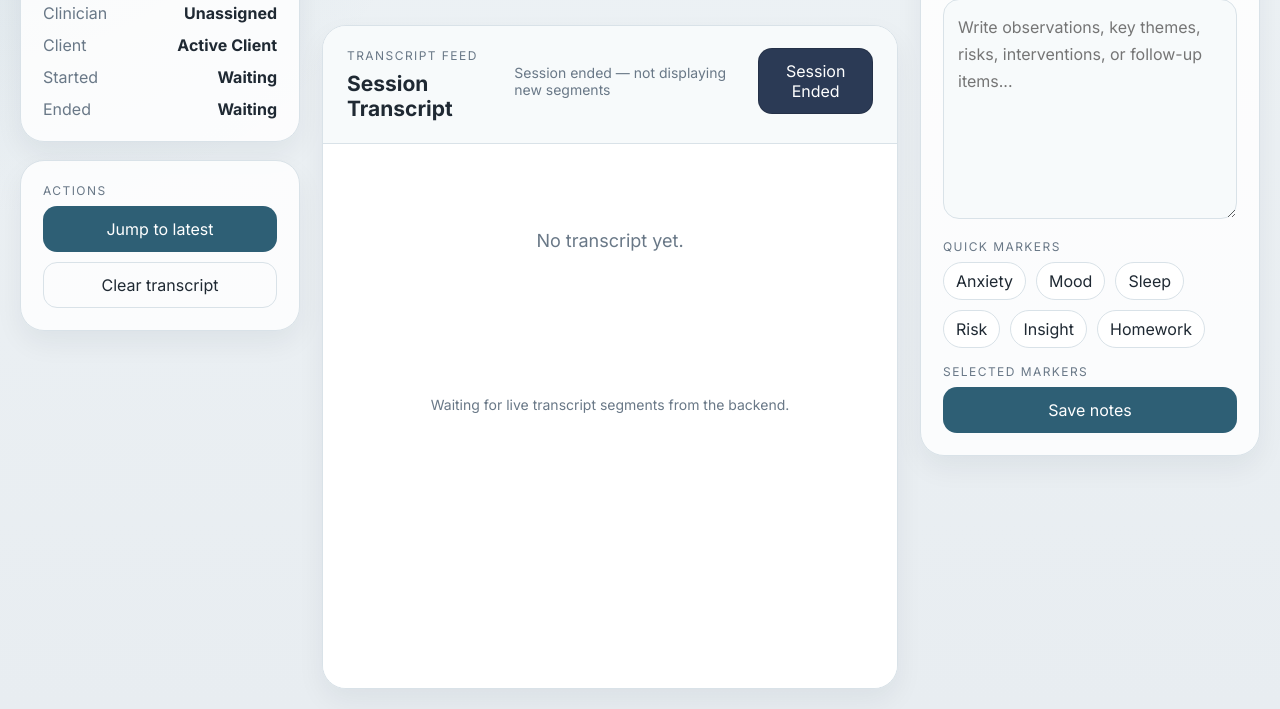
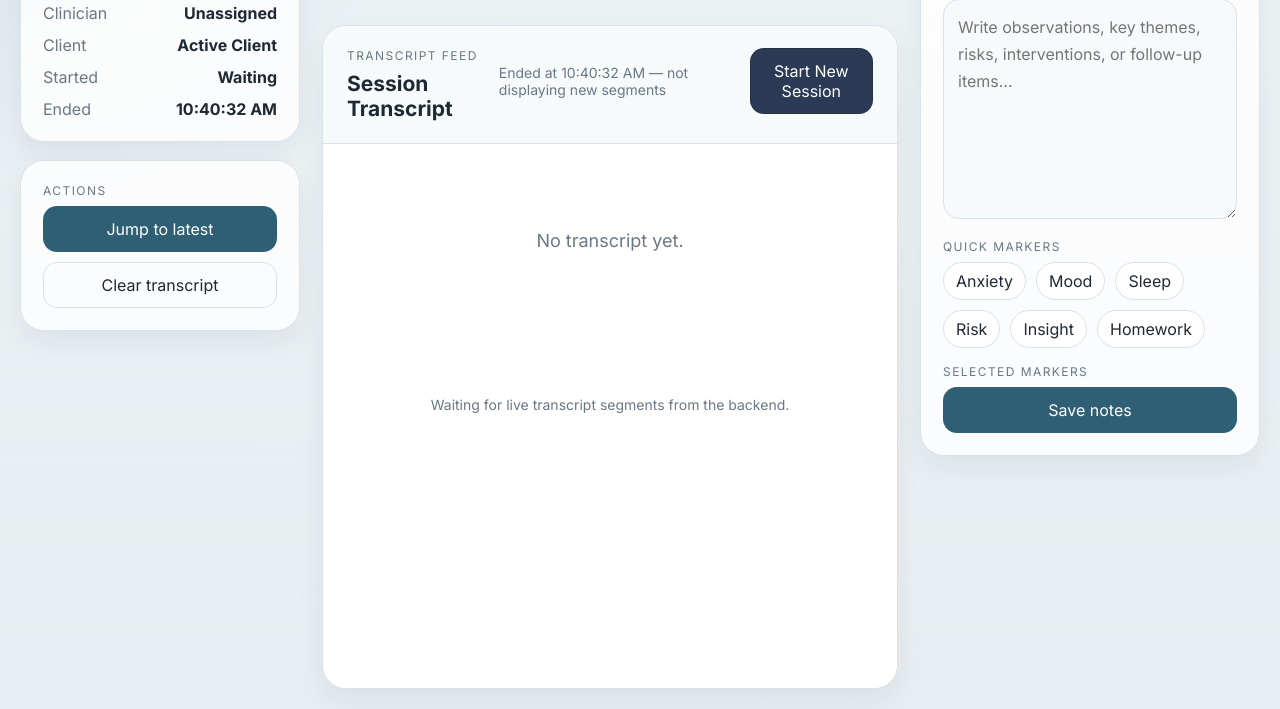
Before and after one commit to gejaco/Insight, a plain HTML site: page templates/insight-dashboard.html in a window 1280 px wide. Both pictures are taken after a click on the button "End Session". Shown: the part 226-935 px from the top of the page. Drawn offline with nearby package versions, Linux system fonts and the light colour scheme.

Commit message:
Modify End Session button functionality

```diff
--- a/templates/insight-dashboard.html
+++ b/templates/insight-dashboard.html
@@ -128,6 +128,7 @@
     const clinicianName = document.getElementById("clinicianName");
     const clientName = document.getElementById("clientName");
     const startedAt = document.getElementById("startedAt");
+    const endedAt = document.getElementById("endedAt");
     const clearBtn = document.getElementById("clearBtn");
     const scrollBtn = document.getElementById("scrollBtn");
     const themeToggle = document.getElementById("themeToggle");
@@ -356,14 +357,23 @@
       }
     }, 20000);
 
-    endSessionBtn?.addEventListener("click", () => {
-      sessionEnded = true;
-      endSessionBtn.disabled = true;
-      endSessionBtn.textContent = "Session Ended";
-      connectionStatus.textContent = "Ended";
-      connectionStatus.className = "status-pill status-offline";
-      debugMeta.textContent = "Session ended — not displaying new segments";
-      try { socket.close(); } catch (e) { /* ignore */ }
+endSessionBtn?.addEventListener("click", () => {
+      if (!sessionEnded) {
+        // End the current session
+        sessionEnded = true;
+        const now = new Date();
+        // set ended time in the session panel
+        if (endedAt) endedAt.textContent = now.toLocaleTimeString();
+        // change button label to allow starting a new session
+        endSessionBtn.textContent = "Start New Session";
+        connectionStatus.textContent = "Ended";
+        connectionStatus.className = "status-pill status-offline";
+        debugMeta.textContent = `Ended at ${now.toLocaleTimeString()} — not displaying new segments`;
+        try { socket.close(); } catch (e) { /* ignore */ }
+      } else {
+        // Start a new session — simple approach: reload to re-init and reconnect
+        window.location.reload();
+      }
     });
   </script>
 </body>
```
